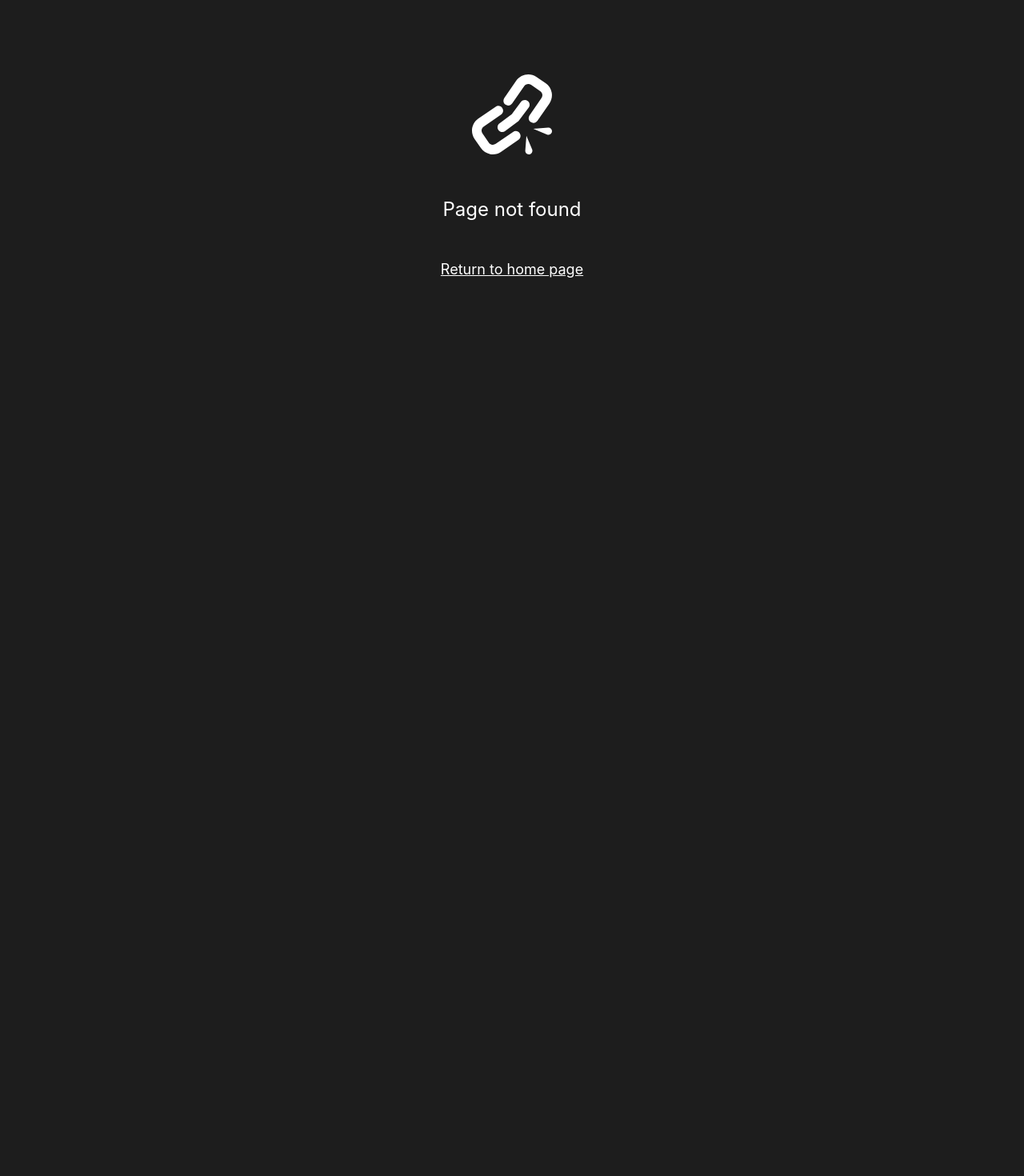
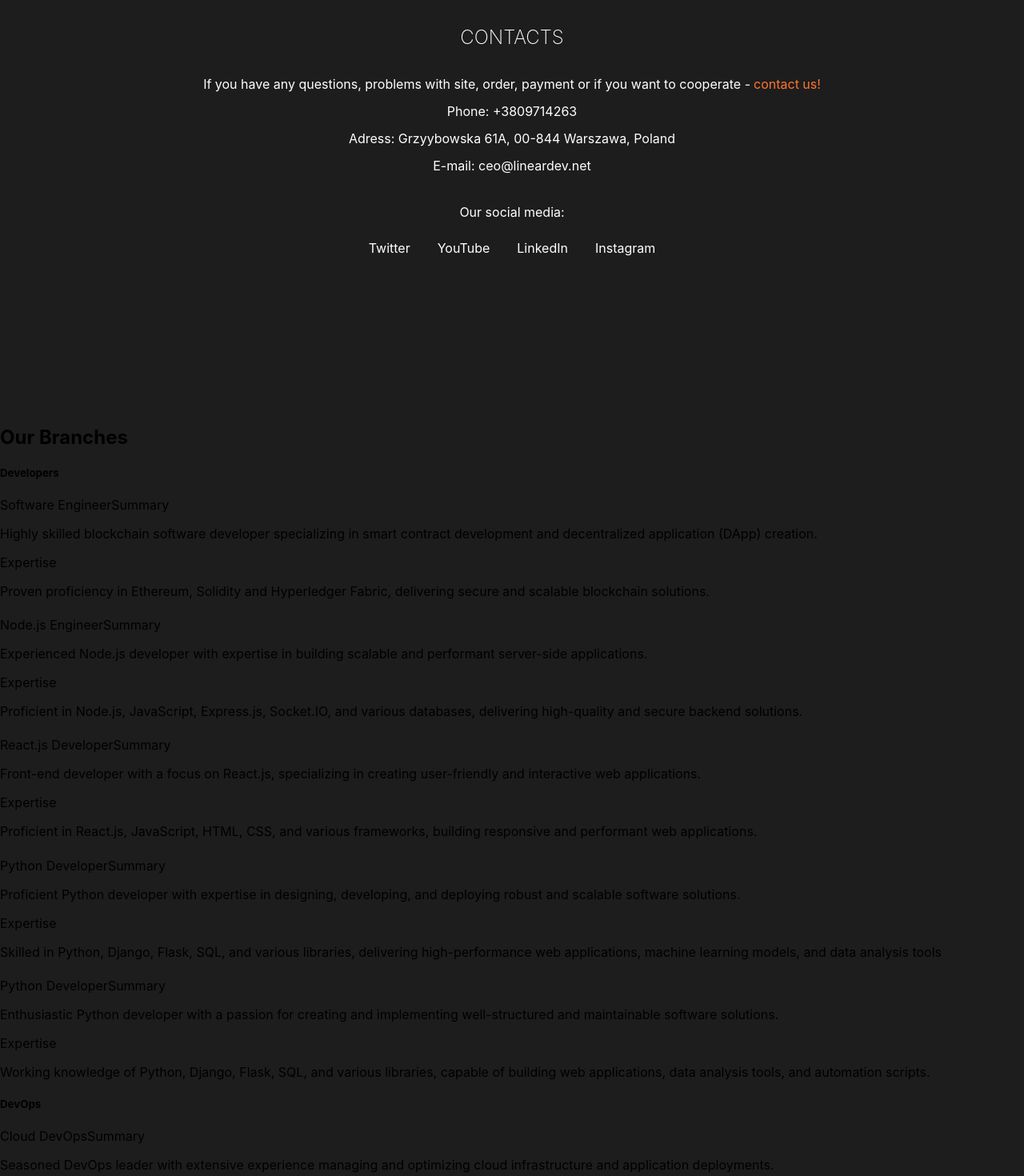
Before and after one commit to xqzmyyy/linear-landing, a React (Vite) app: page /contacts in a window 1280 px wide. Before the commit this address had no page. Shown: the part 180-1650 px from the top of the page at 80% size. Before the commit the page ends 800 px from the top, so only its background shows below. Built offline with nearby package versions, Linux system fonts and the light colour scheme.

Commit message:
contact page start

```diff
--- a/src/Navigation.jsx
+++ b/src/Navigation.jsx
@@ -2,12 +2,14 @@ import { Route, Routes } from "react-router-dom"
 import Home from "./pages/Home/Home"
 import Projects from "./pages/Projects/Projects"
 import PageNotFound from "./pages/PageNotFound/PageNotFound"
+import Contacts from "./pages/Contacts/Contacts"
 
 const Navigation = () => {
     return (
         <Routes>
             <Route path="/" element={<Home/>}/>
             <Route path="/projects" element={<Projects/>}/>
+            <Route path="/contacts" element={<Contacts/>}/>
             <Route path="*" element={<PageNotFound/>}/>
         </Routes>
     )
--- /dev/null
+++ b/src/components/Branches/Branches.jsx
@@ -0,0 +1,18 @@
+import './Branches.styles.css'
+
+const Branches = ({dep, pos, sum, exp}) => {
+    return (
+        <div>
+            <h5>{dep}</h5>
+            <div>
+                <span>{pos}</span>
+                <span>Summary</span>
+                <p>{sum}</p>
+                <span>Expertise</span>
+                <p>{exp}</p>
+            </div>
+        </div>
+    )
+}
+
+export default Branches
--- a/src/components/Layout/Layout.jsx
+++ b/src/components/Layout/Layout.jsx
@@ -59,8 +59,8 @@ const Layout = ({children}) => {
                         <Link to={'#'} className='default-link-header'>
                             About Us
                         </Link>
-                        <Link to={'#'} className='contact-btn-header'>
-                            Contact
+                        <Link to={'/contacts'} className='default-link-header'>
+                            Contacts
                         </Link>
                     </nav>
                     <button
--- a/src/components/Layout/Layout.styles.css
+++ b/src/components/Layout/Layout.styles.css
@@ -40,28 +40,6 @@ header {
     color: #fff;
     font-weight: 500;
     font-size: 16px;
-}
-
-.contact-btn-header {
-    display: flex;
-    align-items: center;
-    justify-content: center;
-    height: 50px;
-    border-radius: 12px;
-    font-size: 16px;
-    font-weight: 600;
-    color: #fff;
-    background-color: var(--main-color);
-    box-shadow: 0 4px 4px #00000040, 0 4px 4px #00000040;
-    text-decoration: none;
-    padding: 14px;
-    box-sizing: border-box;
-    transition: background-color 0.3s;
-}
-
-.contact-btn-header:hover {
-    background-color: var(--main-color-hover);
-    transition: background-color 0.3s;
 }
 
 .menu-btn {
--- /dev/null
+++ b/src/data/branches.js
@@ -0,0 +1,62 @@
+export const branchesArr = [
+    {
+        dep: 'Developers',
+        fields: [
+            {
+                pos: 'Software Engineer',
+                sum: 'Highly skilled blockchain software developer specializing in smart contract development and decentralized application (DApp) creation.',
+                exp: 'Proven proficiency in Ethereum, Solidity and Hyperledger Fabric, delivering secure and scalable blockchain solutions.'
+            },
+            {
+                pos: 'Node.js Engineer',
+                sum: 'Experienced Node.js developer with expertise in building scalable and performant server-side applications.',
+                exp: 'Proficient in Node.js, JavaScript, Express.js, Socket.IO, and various databases, delivering high-quality and secure backend solutions.'
+            },
+            {
+                pos: 'React.js Developer',
+                sum: 'Front-end developer with a focus on React.js, specializing in creating user-friendly and interactive web applications.',
+                exp: 'Proficient in React.js, JavaScript, HTML, CSS, and various frameworks, building responsive and performant web applications.'
+            },
+            {
+                pos: 'Python Developer',
+                sum: 'Proficient Python developer with expertise in designing, developing, and deploying robust and scalable software solutions.',
+                exp: 'Skilled in Python, Django, Flask, SQL, and various libraries, delivering high-performance web applications, machine learning models, and data analysis tools'
+            },
+            {
+                pos: 'Python Developer',
+                sum: 'Enthusiastic Python developer with a passion for creating and implementing well-structured and maintainable software solutions.',
+                exp: 'Working knowledge of Python, Django, Flask, SQL, and various libraries, capable of building web applications, data analysis tools, and automation scripts.'
+            },
+        ]
+    },
+    {
+        dep: 'DevOps',
+        fields: [
+            {
+                pos: 'Cloud DevOps',
+                sum: 'Seasoned DevOps leader with extensive experience managing and optimizing cloud infrastructure and application deployments.',
+                exp: 'Masterfully orchestrate cloud environments, utilizing AWS, Azure, or GCP, to achieve seamless application delivery and continuous improvement.'
+            },
+        ]
+    },
+    {
+        dep: 'QA Testing',
+        fields: [
+            {
+                pos: 'Manual QA',
+                sum: 'Detail-oriented manual QA tester with a proven ability to identify and report software defects.',
+                exp: 'Proficient in executing test plans, identifying software bugs, and documenting defects according to industry standards.'
+            },
+        ]
+    },
+    {
+        dep: 'Design',
+        fields: [
+            {
+                pos: 'UI/UX & Branding Designer',
+                sum: 'Creative and experienced UI/UX &amp; Branding Designer with a passion for crafting user-centric and visually appealing designs that enhance brand identity.',
+                exp: 'Expert in utilizing Figma, Adobe Creative Suite, and UI/UX design principles to create intuitive, consistent, and aesthetically pleasing user interfaces and branding experiences.'
+            },
+        ]
+    }
+]
--- a/src/index.css
+++ b/src/index.css
@@ -10,3 +10,12 @@ body {
   user-select: none;
   font-family: Inter;
 }
+
+.container {
+  display: flex;
+  height: 100vh;
+  align-items: center;
+  justify-content: center;
+  flex-direction: column;
+  padding: 0 5%;
+}
--- /dev/null
+++ b/src/pages/Contacts/Contacts.jsx
@@ -0,0 +1,66 @@
+import { Helmet } from 'react-helmet'
+import Layout from '../../components/Layout/Layout'
+import './Contacts.styles.css'
+import { branchesArr } from '../../data/branches'
+import Branches from '../../components/Branches/Branches'
+
+const Contacts = () => {
+    return (
+        <Layout>
+            <Helmet>
+                <title>Contacts - LinearDev</title>
+            </Helmet>
+            <section className='contacts-page-body'>
+                <h2 className='contacts-page-title'>Contacts</h2>
+                <div className='contacts-page-text'>
+                    If you have any questions, problems with site, order, payment or if you want to cooperate - {" "}
+                    <a
+                        className="contacts-page-link"
+                        href="#"
+                        alt="contact us!"
+                    >
+                        contact us!
+                    </a>
+                </div>
+                <div className="contacts-num">
+                    Phone: +3809714263
+                </div>
+                <div className="contacts-num">
+                    Adress: Grzyybowska 61A, 00-844 Warszawa, Poland
+                </div>
+                <div className="contacts-num">
+                    E-mail: ceo@lineardev.net
+                </div>
+                <div className='contacts-page-sm-cont'>
+                    <span>Our social media:</span>
+                    <div className='contacts-page-sm-box'>
+                        <a href='https://x.com/lineardev_ua' target='_blank'>Twitter</a>
+                        <a href='https://www.youtube.com/channel/UCy0tsQ6MYojuVISG8C3JxkA' target='_blank'>YouTube</a>
+                        <a href='https://www.linkedin.com/company/lineardev/about/' target='_blank'>LinkedIn</a>
+                        <a href='https://www.instagram.com/lineardev.ua/' target='_blank'>Instagram</a>
+                    </div>
+                </div>
+            </section>
+            <section>
+                <h2>Our Branches</h2>
+                <div>
+                    {branchesArr.map(branch => (
+                        <div key={branch.dep}>
+                            <h5>{branch.dep}</h5>
+                            {branch.fields.map((field, index) => (
+                                <Branches
+                                    key={index}
+                                    pos={field.pos}
+                                    sum={field.sum}
+                                    exp={field.exp}
+                                />
+                            ))}
+                        </div>
+                    ))}
+                </div>
+            </section>
+        </Layout>
+    )
+}
+
+export default Contacts
--- /dev/null
+++ b/src/pages/Contacts/Contacts.styles.css
@@ -0,0 +1,64 @@
+.contacts-page-body {
+    display: flex;
+    flex-direction: column;
+    padding: 15% 5%;
+    gap: 14px;
+}
+
+.contacts-page-title {
+    display: flex;
+    justify-content: center;
+    align-items: center;
+    text-align: center;
+    color: #fff;
+    text-transform: uppercase;
+    font-size: 24px;
+    font-weight: 200;
+}
+
+.contacts-page-text {
+    display: flex;
+    justify-content: center;
+    align-items: center;
+    text-align: center;
+    color: #fff;
+    font-size: 16px;
+}
+
+.contacts-page-link {
+    text-decoration: none;
+    color: var(--main-color);
+    font-size: 16px;
+    padding-left: 4px;
+}
+
+.contacts-num {
+    display: flex;
+    align-items: center;
+    justify-content: center;
+    text-align: center;
+    color: #fff;
+    font-size: 16px;
+}
+
+.contacts-page-sm-cont {
+    display: flex;
+    flex-direction: column;
+    align-items: center;
+    justify-content: center;
+    color: #fff;
+    font-size: 16px;
+    margin-top: 24px;
+}
+
+.contacts-page-sm-box {
+    display: flex;
+    flex-direction: row;
+    gap: 34px;
+    margin-top: 25px;
+}
+
+.contacts-page-sm-box > a {
+    text-decoration: none;
+    color: #fff;
+}
--- a/src/pages/Home/Home.jsx
+++ b/src/pages/Home/Home.jsx
@@ -52,7 +52,7 @@ const Home = () => {
             <section className='container'>
                 <div className='thrd-sec-cont'>
                     <span className='thrd-sec-title'>Trusted by 1000s of Australian buisinesses over the last 16 years</span>
-                    <span className='thrd-sec-text'>
+                    <p className='thrd-sec-text'>
                         Webprofits is one of the largest inde pendent digital
                         agencies in Australia. Launched in 2006, we have helped
                         thousands of Australian businesses drive growth through
@@ -61,7 +61,7 @@ const Home = () => {
                         media, SEO, content, copywriting, design, development
                         and project management - everything you need to execute
                         a high-impact digital marketing campaign.
-                    </span>
+                    </p>
                     <div className='thrd-sec-contact-box'>
                         <span>Contact us</span>
                         <div className='arrow-bot-cont'><img src='/public/icons/vector.png' alt='contact'/></div>
--- a/src/pages/Home/Home.styles.css
+++ b/src/pages/Home/Home.styles.css
@@ -1,12 +1,3 @@
-.container {
-    display: flex;
-    height: 100vh;
-    align-items: center;
-    justify-content: center;
-    flex-direction: column;
-    padding: 0 5%;
-}
-
 .first-sec-cont {
     display: flex;
     flex-direction: row;
--- a/src/pages/Projects/Projects.styles.css
+++ b/src/pages/Projects/Projects.styles.css
@@ -8,6 +8,7 @@
 .projects-page-title {
     color: #fff;
     font-size: 24px;
+    margin-top: 75px;
 }
 
 @media screen and (max-width: 768px) {
```
Also changed, not shown: src/components/Branches/Branches.styles.css (added).
